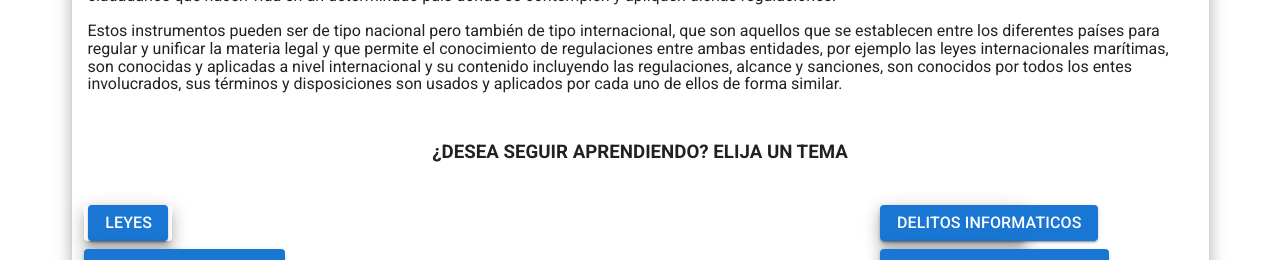
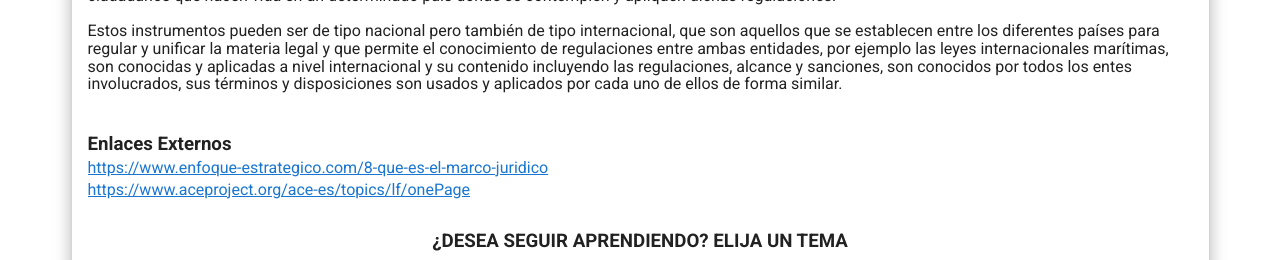
Before and after one commit to mayex-gif/pradas, a Nuxt app: page / in a window 1280 px wide. Shown: the part 1160-1420 px from the top of the page. Built offline with nearby package versions, Linux system fonts and the light colour scheme.

Commit message:
update enlaces

```diff
--- a/pages/index.vue
+++ b/pages/index.vue
@@ -25,6 +25,15 @@
               <br><br>Estos instrumentos pueden ser de tipo nacional pero también de tipo internacional, que son aquellos que se establecen entre los diferentes países para regular y unificar la materia legal y que permite el conocimiento de regulaciones entre ambas entidades, por ejemplo las leyes internacionales marítimas, son conocidas y aplicadas a nivel internacional y su contenido incluyendo las regulaciones, alcance y sanciones, son conocidos por todos los entes involucrados, sus términos y disposiciones son usados y aplicados por cada uno de ellos de forma similar.</p>
             </v-list-item-content>
           </v-list-item>
+          <v-list-item enlace-line>
+          <v-list-item-content>
+            <h3>Enlaces Externos</h3>
+            <v-divider class="mb-1"></v-divider>
+            <br>
+            <a href="https://www.enfoque-estrategico.com/8-que-es-el-marco-juridico">https://www.enfoque-estrategico.com/8-que-es-el-marco-juridico</a><br>
+            <a href="https://www.aceproject.org/ace-es/topics/lf/onePage">https://www.aceproject.org/ace-es/topics/lf/onePage</a>
+          </v-list-item-content>
+        </v-list-item>
           <v-list-item two-line>
             <v-list-item-content>
               <h3 class="text-center">¿DESEA SEGUIR APRENDIENDO? ELIJA UN TEMA</h3>
```
